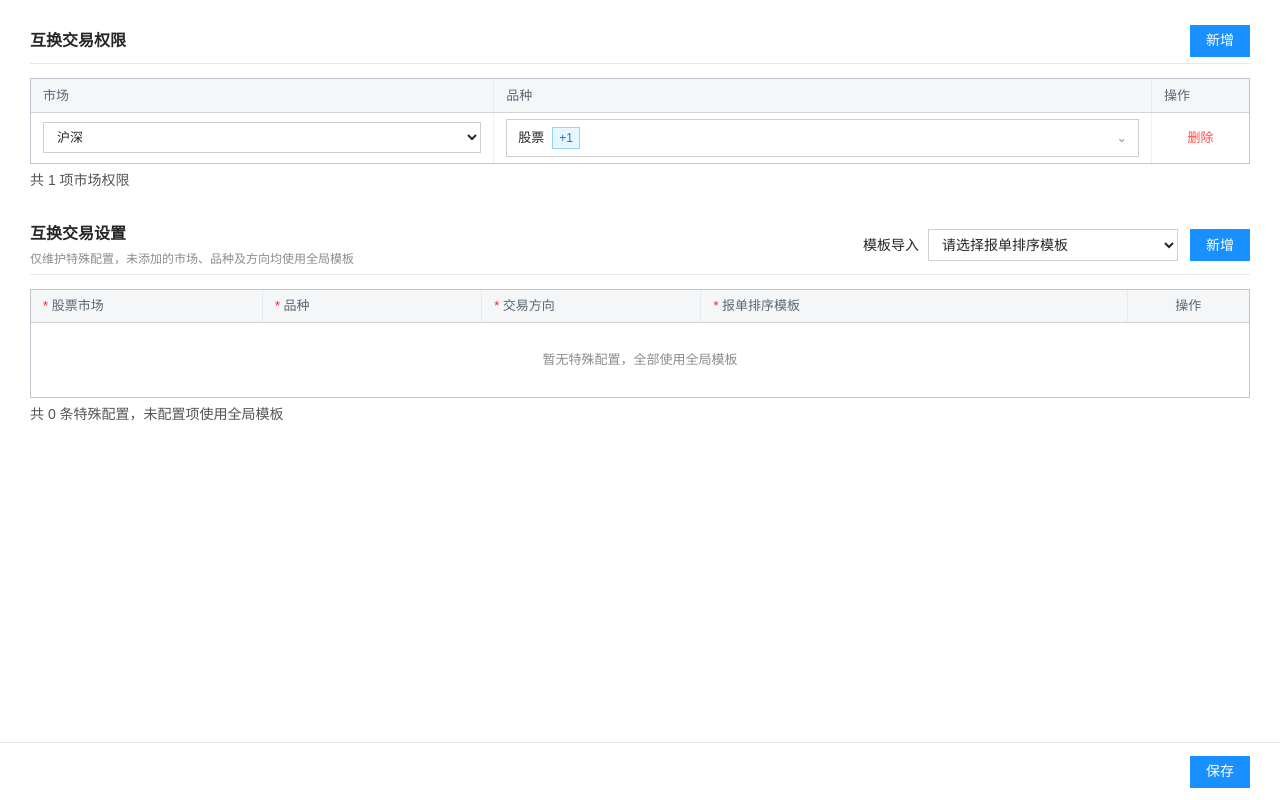
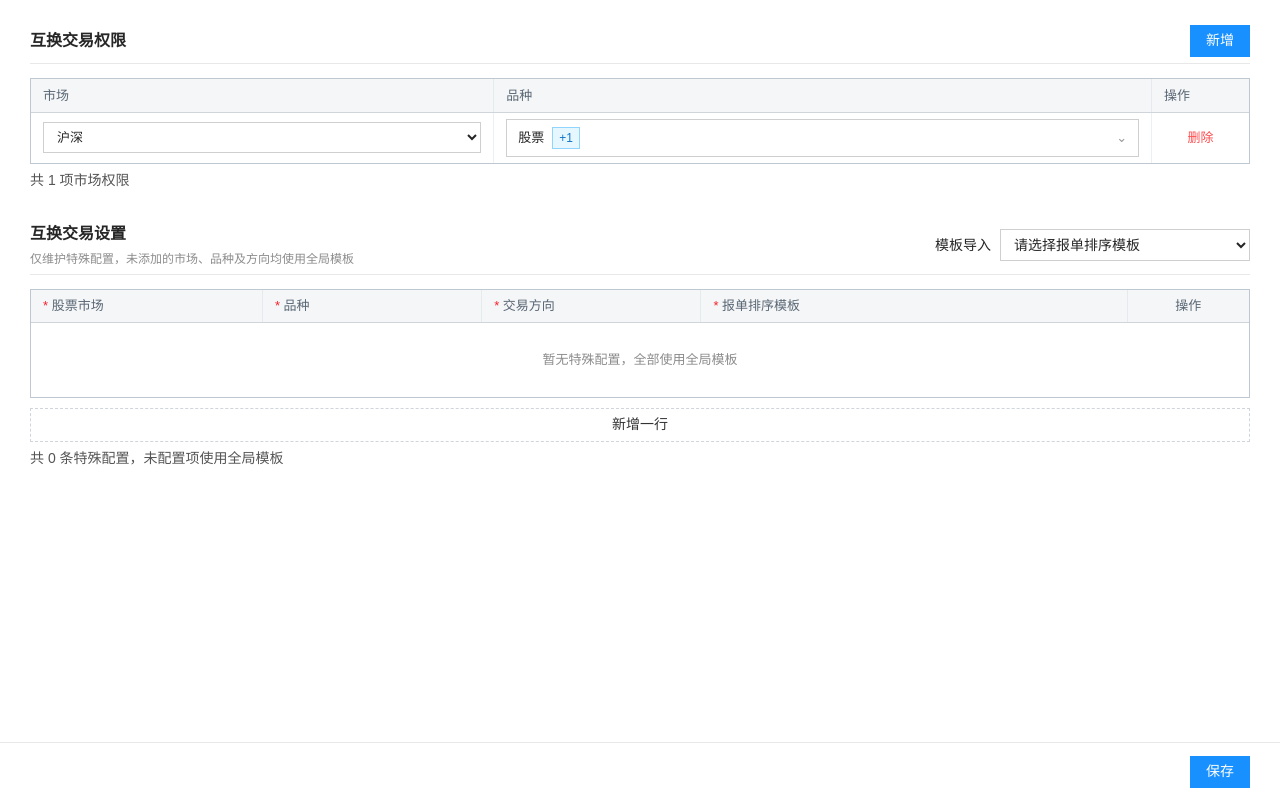
Before and after one commit to ldy-66/bct-account-routing-config, a Next.js app: page /solution-three in a window 1280 px wide. Built offline with nearby package versions, Linux system fonts and the light colour scheme.

Commit message:
???????????

```diff
--- a/app/globals.css
+++ b/app/globals.css
@@ -52,6 +52,8 @@ tbody tr:last-child td { border-bottom:0; }
 .exception-table th:nth-child(4) { width:35%; }
 .exception-table th:nth-child(5) { width:10%; text-align:center; }
 .exception-table em { color:#f5222d; font-style:normal; }
+.add-special-row { width:100%; height:34px; margin-top:10px; border:1px dashed #cfd5da; color:#333; background:#fff; }
+.add-special-row:hover,.add-special-row:focus-visible { color:var(--primary); border-color:var(--primary); outline:0; }
 .global-template-summary { min-height:58px; display:flex; align-items:center; gap:28px; margin-top:14px; padding:0 14px; border:1px solid #bfc8d0; background:#fff; }
 .global-template-summary span { color:#596775; }
 .global-template-summary strong { font-weight:400; }
--- a/app/solution-three/page.tsx
+++ b/app/solution-three/page.tsx
@@ -202,7 +202,6 @@ export default function SolutionThree() {
               <label htmlFor="source-template-three">模板导入</label>
               <select id="source-template-three" value={selectedTemplate} onChange={(event) => importTemplate(event.target.value)}><option value="">请选择报单排序模板</option>{sourceTemplates.map((item) => <option key={item.name} value={item.name}>{item.name}（{item.remark}）</option>)}</select>
             </div>
-            <button className="primary-button" onClick={addSpecialRule}>新增</button>
           </div>
         </header>
         <div className="table-wrap">
@@ -224,6 +223,7 @@ export default function SolutionThree() {
             </tbody>
           </table>
         </div>
+        <button className="add-special-row" onClick={addSpecialRule}>新增一行</button>
         <p className="count-line">共 {specialRules.length} 条特殊配置，未配置项使用全局模板</p>
       </section>
 
```
Also changed, not shown: 1 other file (tests, documents, lock files or other folders).
